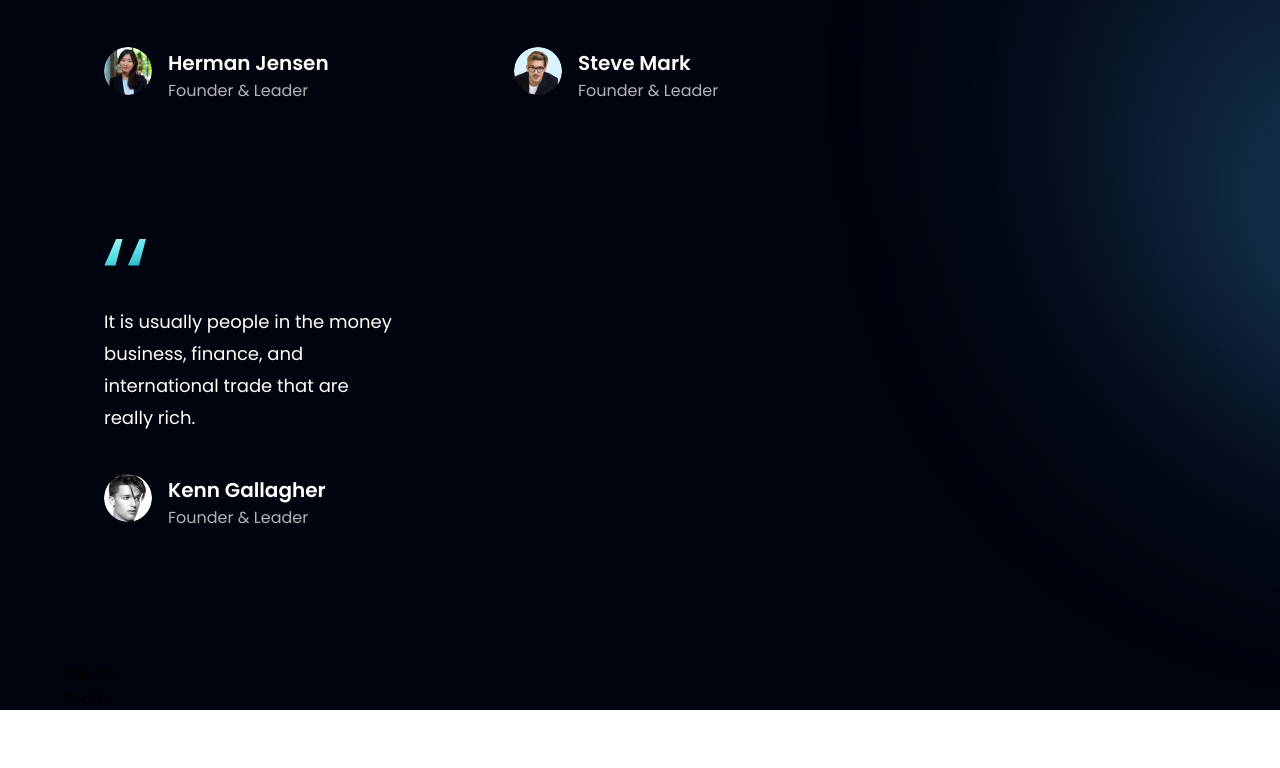
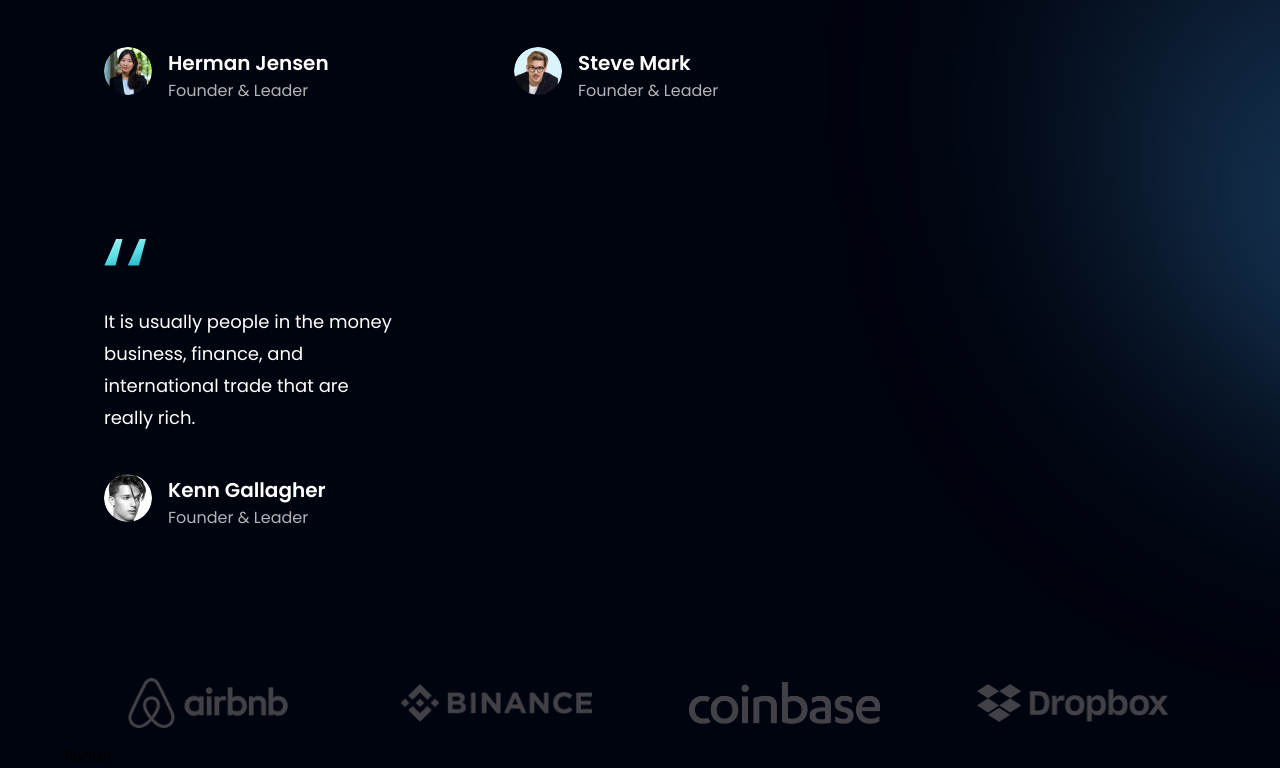
Before and after one commit to ZahrahNaveed/HooBank, a React (Vite) app: page / in a window 1280 px wide. Shown: the part 3342-4110 px from the top of the page. Before the commit the page ends 4052 px from the top, so only its background shows below. Built offline with nearby package versions, Linux system fonts and the light colour scheme.

Commit message:
Clients section

```diff
--- a/src/components/Clients.jsx
+++ b/src/components/Clients.jsx
@@ -1,9 +1,17 @@
-import React from 'react'
+import React from 'react';
+import styles from '../style';
+import { clients } from '../constants';
 
-const Clients = () => {
-  return (
-    <div>Clients</div>
-  )
-}
+const Clients = () => (
+  <section className={`${styles.flexCenter} my-4`}>
+    <div className={`${styles.flexCenter} flex-wrap w-full`}>
+      {clients.map((client, index) => (
+        <div key={index} className={`flex-1 ${styles.flexCenter} sm:min-w-[192px] min-w-[120px]`}>
+          <img src={client.logo} alt={client.name} className="sm:w-[192px] sm:h-[50px] w-[100px] h-[30px] object-contain" />
+        </div>
+      ))}
+    </div>
+  </section>
+);
 
-export default Clients
+export default Clients;
```
